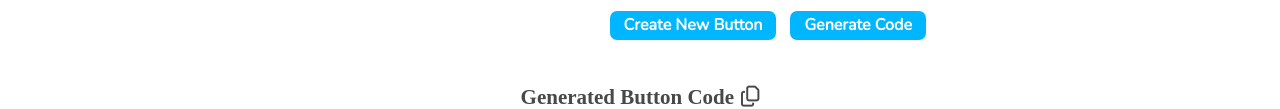
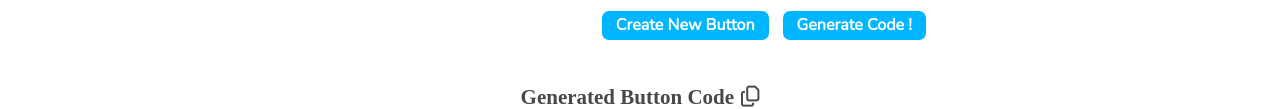
Before and after one commit to King-Amda/Button-Generator, a plain HTML site: page index.html in a window 1280 px wide. Shown: the part 284-393 px from the top of the page. Drawn offline with nearby package versions, Linux system fonts and the light colour scheme.

Commit message:
lol 😂

```diff
--- a/index.html
+++ b/index.html
@@ -59,7 +59,7 @@
       </div>
       <div id="button-form-actions">
         <button type="button" onclick="addButton()" class="add-button">Create New Button</button>
-        <button type="button" onclick="generateButtonCode()">Generate Code</button>
+        <button type="button" onclick="generateButtonCode()">Generate Code !</button>
       </div>
     </div>
     </section>
```
